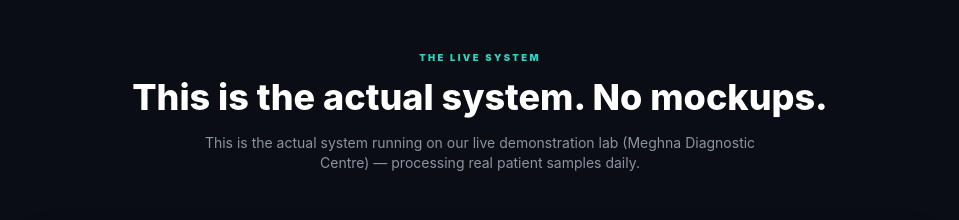
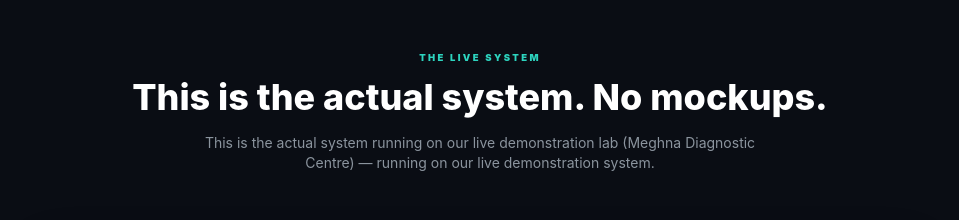
Before and after one commit to INSPIRONTECH/HEALTHCARE-INSPIRON, a Next.js app: page / in a window 1280 px wide. Shown: the part 1140-1360 px from the top of the page, without its empty margins (160-1119 px from the left). Built offline with nearby package versions, Linux system fonts and the light colour scheme; grey boxes are pictures that could not be loaded; a web font is replaced by a local one.

Commit message:
fix(landing): remove overclaims — demo system not live clinic, CBC-only analyzer auto-population, no real patient samples claim

```diff
--- a/src/app/page.tsx
+++ b/src/app/page.tsx
@@ -116,7 +116,7 @@ export default function LandingPage() {
               This is the actual system. No mockups.
             </h2>
             <p className="text-hi-muted text-sm max-w-xl mx-auto">
-              This is the actual system running on our live demonstration lab (Meghna Diagnostic Centre) — processing real patient samples daily.
+              This is the actual system running on our live demonstration lab (Meghna Diagnostic Centre) — running on our live demonstration system.
             </p>
           </div>
 
@@ -484,7 +484,7 @@ export default function LandingPage() {
               {
                 icon: <Activity className="text-[#39d353]" size={22} />,
                 title: "Mindray Analyzer — Live",
-                body: "Mindray BC-20 connected via TCP/IP at Meghna Diagnostic Centre (Demonstration System). Processing real patient CBC samples daily.",
+                body: "Mindray BC-20 connected via TCP/IP at Meghna Diagnostic Centre (Demonstration System). CBC results arrive automatically from the analyzer. Integration live and certified.",
                 color: "[#39d353]",
               },
               {
@@ -527,7 +527,7 @@ export default function LandingPage() {
             <ul className="space-y-3 text-[12.5px] text-white/80 text-left inline-block">
               {[
                 "Mindray BC-20 connected via TCP/IP bridge",
-                "Processing live patient CBC, biochemistry, and serology daily",
+                "CBC results automated via TCP/IP bridge. Biochemistry, serology, and other categories — manual entry.",
                 "A4 bilingual clinical reports with QR verification in production",
                 "Doctor portal active — referring physicians viewing results",
               ].map((item, i) => (
```
